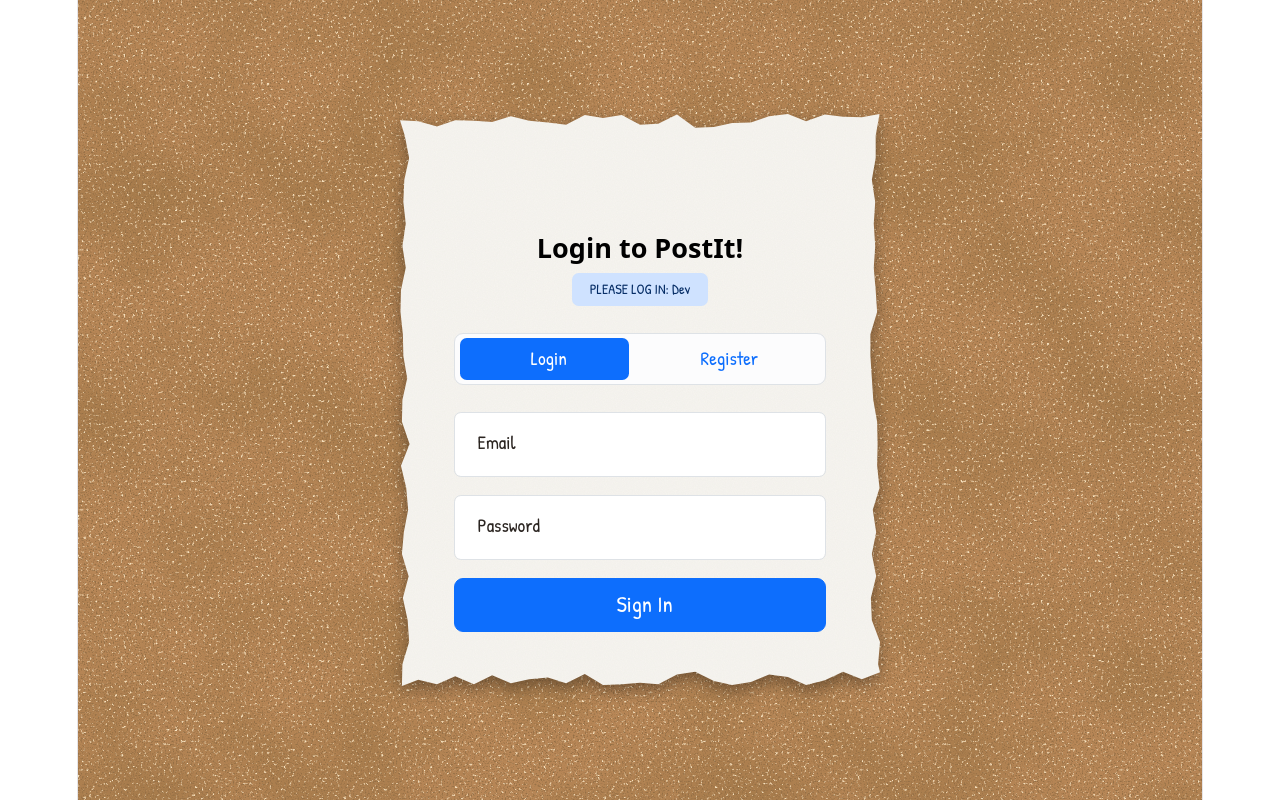
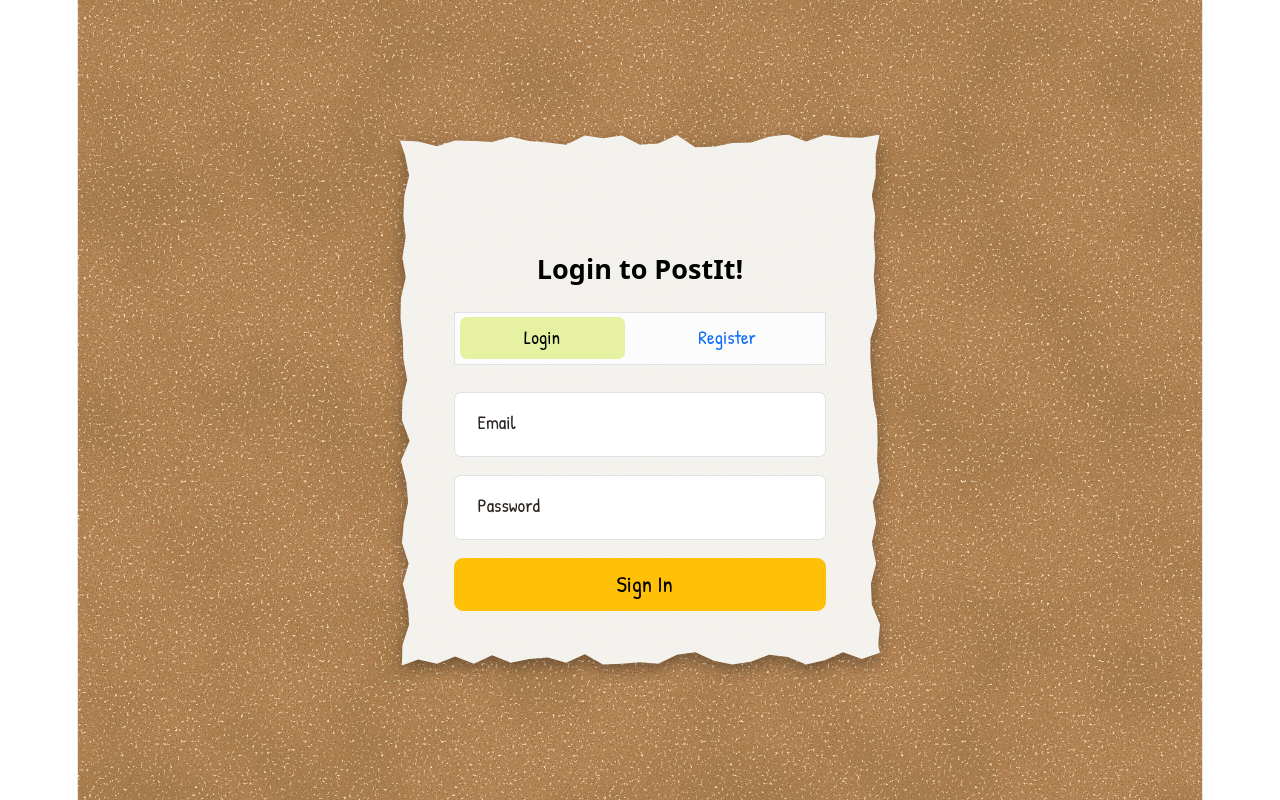
Before and after one commit to arielfevry/postit-frontend, a React (Vite) app: page / in a window 1280 px wide. Built offline with nearby package versions, Linux system fonts and the light colour scheme; no server answers.

Commit message:
Login restyled to be more on theme

```diff
--- a/src/LoginAndRegistry/pages/LoginPage.tsx
+++ b/src/LoginAndRegistry/pages/LoginPage.tsx
@@ -96,7 +96,8 @@ export default function LoginPage() {
 
   return (
       <main className="container d-flex justify-content-center align-items-center  pb-app pb-surface--cork" style={{minHeight: "100vh"}}>
-        <div id="loginDiv" className=" rounded-4 p-4 p-md-5 w-100 pb-note pb-note--paper" style={{maxWidth: "480px"}}>
+        <div id="loginDiv" className="p-4 p-md-5 w-100 pb-note pb-note--paper" style={{maxWidth: "480px"}}>
+          <span >
           <div className="text-center mb-4">
             <div
             style={{width: "64px", height: "64px"}}>
@@ -108,31 +109,25 @@ export default function LoginPage() {
             <h2 className="h4 fw-bold text-body-emphasis mb-2">
               {isRegisterMode ? "Welcome to PostIt!" : "Login to PostIt!"}
             </h2>
-            <span
-            id="inner-title"
-            className="badge bg-primary-subtle text-primary-emphasis fw-semibold px-3 py-2"
-            >
-              {isRegisterMode ? "NEW USER REGISTRATION" : `PLEASE LOG IN: ${import.meta.env.PROD ? "Production" : "Dev"}`}
-            </span>
           </div>
 
           {/*mode switch*/}
-          <div className="nav nav-pills nav-fill bg-light-subtle rounded-3 p-1 mb-4 border">
+          <div className="nav nav-pills nav-fill pb-tabs bg-light-subtle  p-1 mb-4 border">
             <button
             type="button"
-            className={`nav-link fw-semibold rounded-2 py-2 ${!isRegisterMode ? "active" : ""}`}
+            className={`nav-link ${!isRegisterMode ? "active" : ""}`}
             onClick={() => {
               setIsRegisterMode(false);
               setMessage("");
               setSuccessMessage("");
             }}
             >
-              <i className="bi bi-person-plus me-2"></i> Login
+              <i className="bi bi-person-plus "></i> Login
             </button>
             <button
             type="button"
             id="toggleRegister"
-            className={`nav-link fw-semibold rounded-2 py-2 ${isRegisterMode ? "active" : "" }`}
+            className={`nav-link ${isRegisterMode ? "active" : "" }`}
             onClick={() => {
               setIsRegisterMode(true);
               setMessage("");
@@ -180,7 +175,7 @@ export default function LoginPage() {
             <button
             type="submit"
             id="loginButton"
-            className="btn btn-primary btn-lg w-100 fw-semibold d-flex align-items-center justify-content-center gap-2"
+            className="btn btn-warning btn-lg w-100 fw-semibold d-flex align-items-center justify-content-center gap-2"
             disabled={isLoading}
             >
               {isLoading ? (
@@ -297,7 +292,9 @@ export default function LoginPage() {
               {successMessage}
             </div>
           )}
+          </span>
         </div>
       </main>
+
   );
 }
--- a/src/board/board.css
+++ b/src/board/board.css
@@ -86,6 +86,11 @@
   align-items: stretch;
   gap: 12px;
   min-width: 0;
+}
+
+.pb-tabs .nav-link.active {
+  background-color: #e6f2a2;
+  color: #000000;
 }
 
 .pb-board-card.pb-note--paper::before {
--- a/src/dashboard/Dashboard.tsx
+++ b/src/dashboard/Dashboard.tsx
@@ -97,7 +97,7 @@ export default function Dashboard( { onHome = goHome, onSignOut = goToLogin} : D
             </div>
 
             {filteredBoards?.length === 0 || filteredBoards?.length === undefined ? (
-                <p>No Boards</p>
+                <p style={{textAlign: "center", fontSize: "20px"}} className="fw-bold text-xl">No Boards</p>
             ) : (
                 <div style={{display: 'grid', gap: '16px', marginTop: '16px', gridTemplateColumns: 'repeat(auto-fit, minmax(250px, 1fr))'}} >
                     {filteredBoards.map((boards) => (
```
